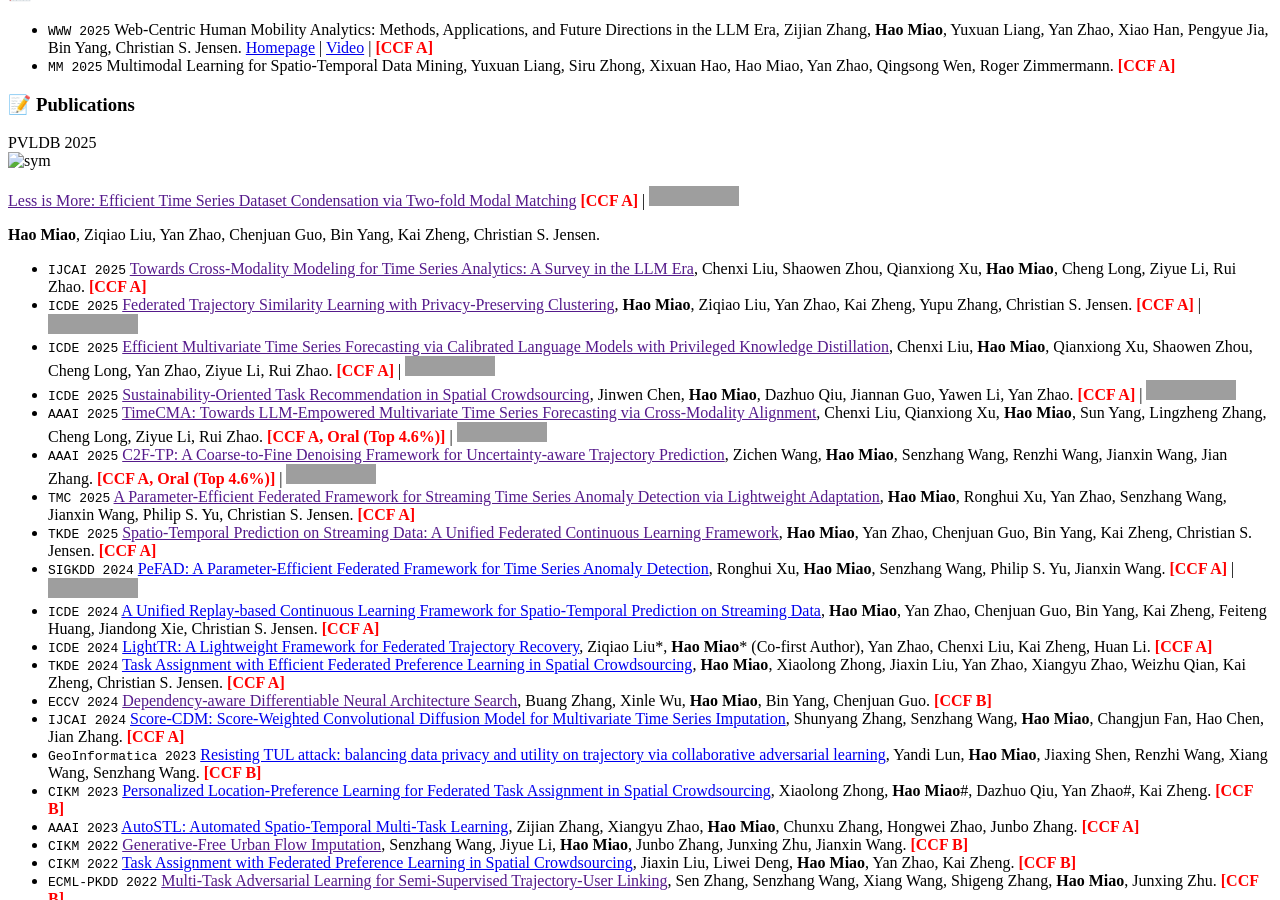
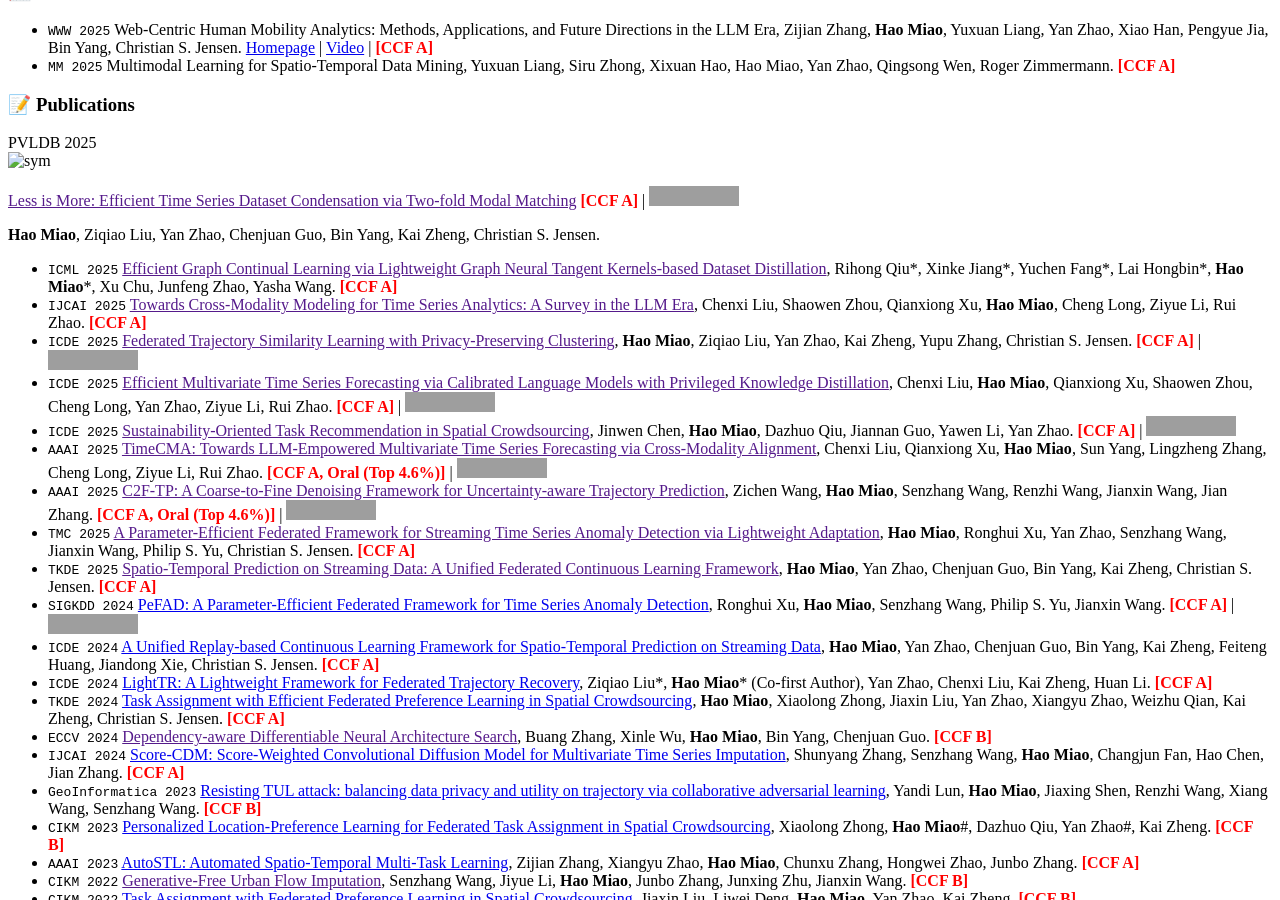
Before and after one commit to MiaoHaoSunny/MiaoHaoSunny.github.io, a Jekyll site: the page built from _pages/includes/pub.md, in a window 1280 px wide and 900 px high, scrolled down 440 px, cut to the strip 0-900 px from the top of the window. Built offline with Jekyll 4.4.1, drawn with Linux system fonts in a browser that asks for light colours; our own code applies the rules of GitHub Pages for plain Markdown files; grey boxes are pictures that could not be loaded.

Commit message:
Update pub.md

```diff
--- a/_pages/includes/pub.md
+++ b/_pages/includes/pub.md
@@ -13,6 +13,7 @@
 </div>
 </div>
 
+- ``ICML 2025`` [Efficient Graph Continual Learning via Lightweight Graph Neural Tangent Kernels-based Dataset Distillation](), Rihong Qiu\*, Xinke Jiang\*, Yuchen Fang\*, Lai Hongbin\*, **Hao Miao**\*, Xu Chu, Junfeng Zhao, Yasha Wang. <b><font color="red">[CCF A]</font></b>
 - ``IJCAI 2025`` [Towards Cross-Modality Modeling for Time Series Analytics: A Survey in the LLM Era](), Chenxi Liu, Shaowen Zhou, Qianxiong Xu, **Hao Miao**, Cheng Long, Ziyue Li, Rui Zhao. <b><font color="red">[CCF A]</font></b>
 - ``ICDE 2025`` [Federated Trajectory Similarity Learning with Privacy-Preserving Clustering](), **Hao Miao**, Ziqiao Liu, Yan Zhao, Kai Zheng, Yupu Zhang, Christian S. Jensen. <b><font color="red">[CCF A]</font></b> \| [![](https://img.shields.io/github/stars/MiaoHaoSunny/F-TSL?style=social&label=F-TSL Stars)](https://github.com/MiaoHaoSunny/F-TSL)
 - ``ICDE 2025`` [Efficient Multivariate Time Series Forecasting via Calibrated Language Models with Privileged Knowledge Distillation](), Chenxi Liu, **Hao Miao**, Qianxiong Xu, Shaowen Zhou, Cheng Long, Yan Zhao, Ziyue Li, Rui Zhao. <b><font color="red">[CCF A]</font></b> \| [![](https://img.shields.io/github/stars/ChenxiLiu-HNU/TimeKD?style=social&label=TimeKD Stars)](https://github.com/ChenxiLiu-HNU/TimeKD)
```
